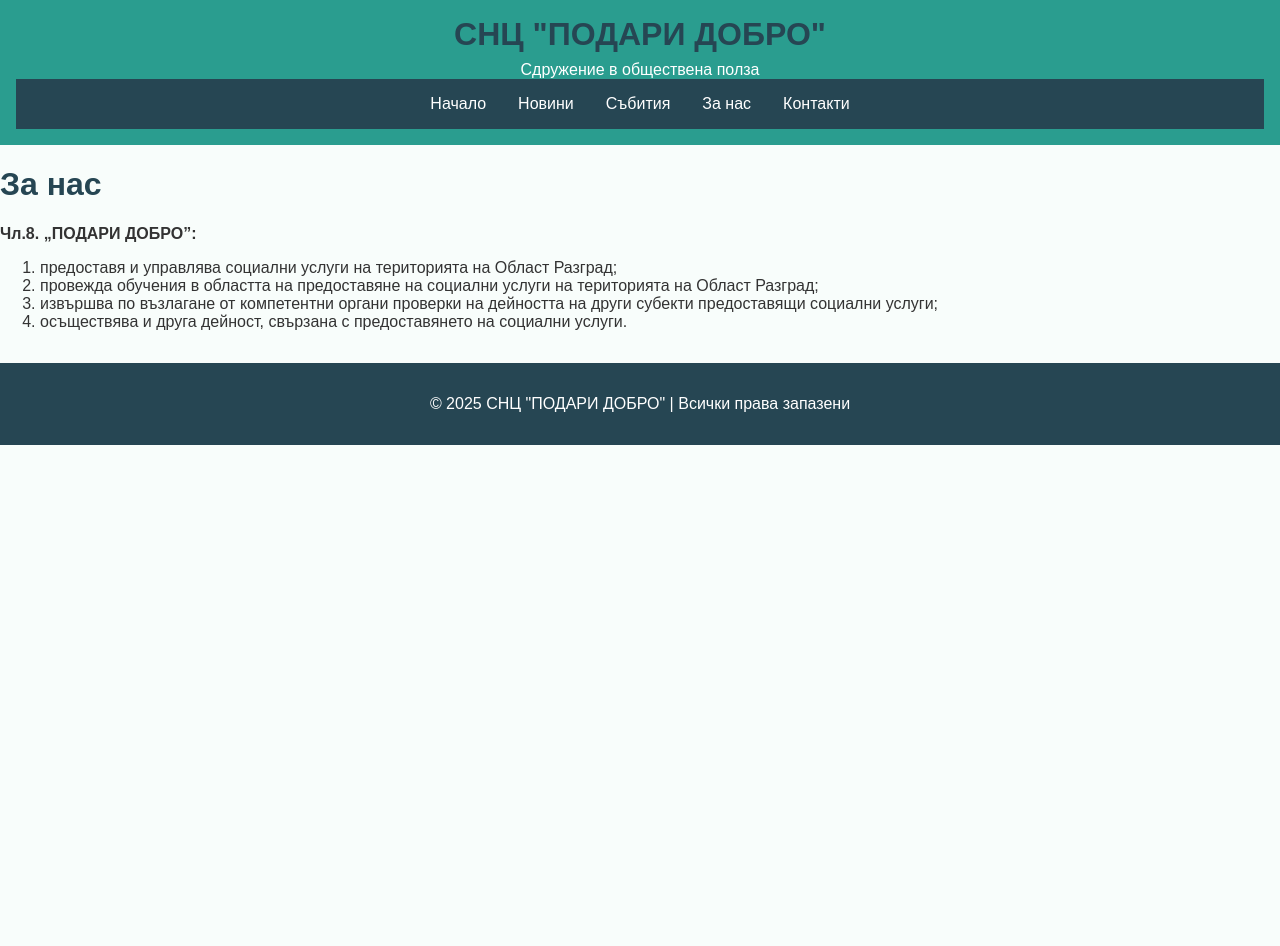
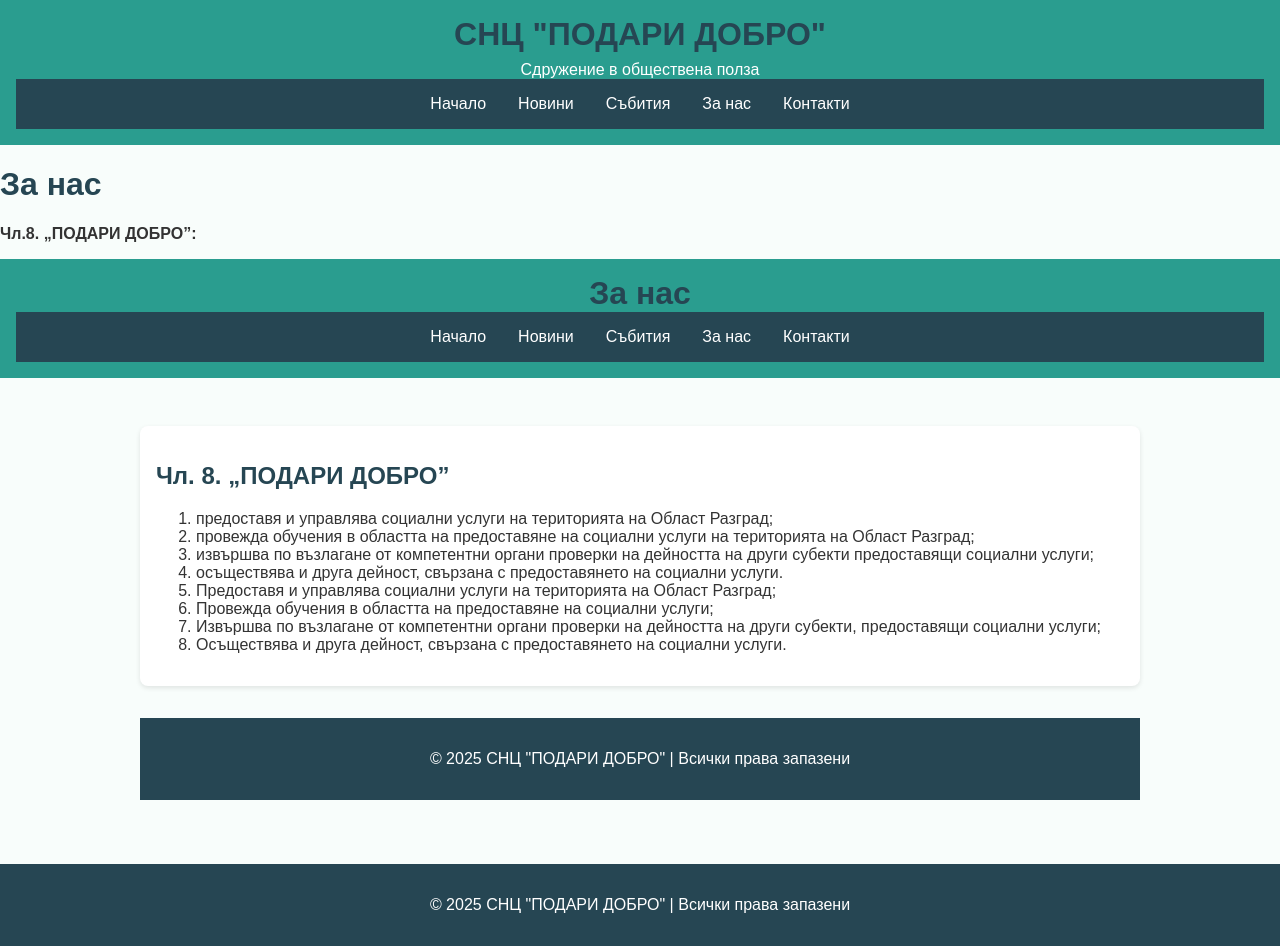
Before and after one commit to AntoanSarafski/podari-dobro, a plain HTML site: page about.html in a window 1280 px wide. Before the commit the page ends 800 px from the top, so only its background shows below. Drawn offline with Linux system fonts and the light colour scheme.

Commit message:
Update about.html

```diff
--- a/about.html
+++ b/about.html
@@ -5,6 +5,7 @@
   <meta charset="UTF-8">
   <meta name="viewport" content="width=device-width, initial-scale=1.0">
   <title>СНЦ "ПОДАРИ ДОБРО" – За нас</title>
+  <title>За нас - СНЦ "ПОДАРИ ДОБРО"</title>
   <link rel="stylesheet" href="style.css">
 </head>
 <body>
@@ -14,11 +15,28 @@
   <div class="content">
     <h1>За нас</h1>
     <p><strong>Чл.8. „ПОДАРИ ДОБРО”:</strong></p>
+<header>
+  <h1>За нас</h1>
+  <nav>
+    <a href="index.html">Начало</a>
+    <a href="news.html">Новини</a>
+    <a href="events.html">Събития</a>
+    <a href="about.html">За нас</a>
+    <a href="contacts.html">Контакти</a>
+  </nav>
+</header>
+<div class="container">
+  <div class="card">
+    <h2>Чл. 8. „ПОДАРИ ДОБРО”</h2>
     <ol>
       <li>предоставя и управлява социални услуги на територията на Област Разград;</li>
       <li>провежда обучения в областта на предоставяне на социални услуги на територията на Област Разград;</li>
       <li>извършва по възлагане от компетентни органи проверки на дейността на други субекти предоставящи социални услуги;</li>
       <li>осъществява и друга дейност, свързана с предоставянето на социални услуги.</li>
+      <li>Предоставя и управлява социални услуги на територията на Област Разград;</li>
+      <li>Провежда обучения в областта на предоставяне на социални услуги;</li>
+      <li>Извършва по възлагане от компетентни органи проверки на дейността на други субекти, предоставящи социални услуги;</li>
+      <li>Осъществява и друга дейност, свързана с предоставянето на социални услуги.</li>
     </ol>
   </div>
 
@@ -26,13 +44,19 @@
   <div id="footer"></div>
 
   <script>
+    // Зареждане на header.html
     fetch("header.html")
-      .then(res => res.text())
+      .then(response => response.text())
       .then(data => document.getElementById("header").innerHTML = data);
 
+    // Зареждане на footer.html
     fetch("footer.html")
-      .then(res => res.text())
+      .then(response => response.text())
       .then(data => document.getElementById("footer").innerHTML = data);
   </script>
+</div>
+<footer>
+  <p>© 2025 СНЦ "ПОДАРИ ДОБРО" | Всички права запазени</p>
+</footer>
 </body>
 </html>
```
